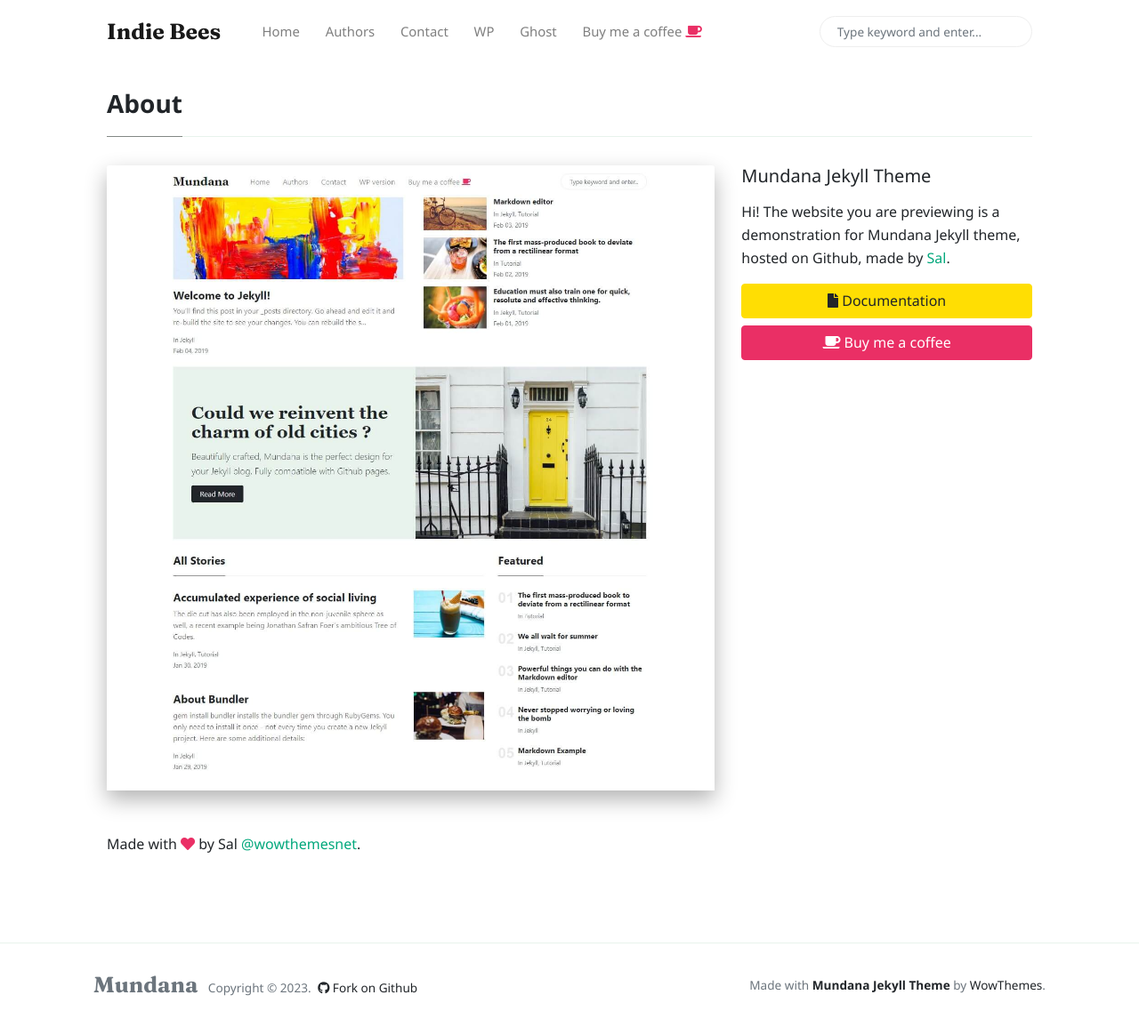
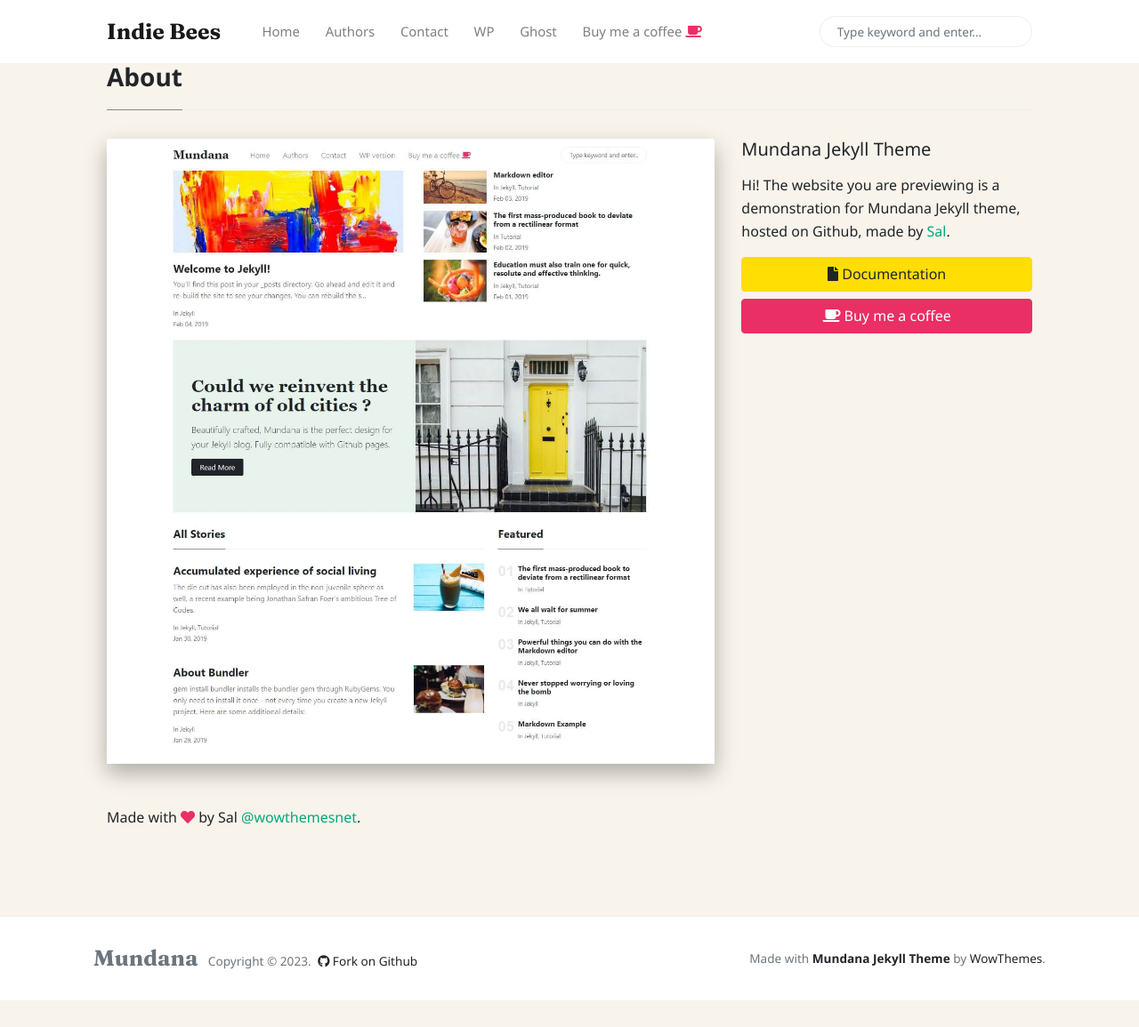
Before and after one commit to fabriziodevincenzi/indie, a Jekyll site: the page built from _pages/about.md, in a window 1280 px wide and 1155 px high. Shown: the whole window at 89% size. Built offline with Jekyll 4.4.1, drawn with Linux system fonts in a browser that asks for light colours; nearby versions of some CDN libraries; comment, search, counter and statistics services are not loaded.

Commit message:
Update theme.css

```diff
--- a/assets/css/theme.css
+++ b/assets/css/theme.css
@@ -7,6 +7,8 @@
 body {
 	overflow-x:hidden;
 	padding-top:69.75px;
+	background-color: #f8f3eb;
+}
 }
 .site-content {
 	margin-top:30px;
```
